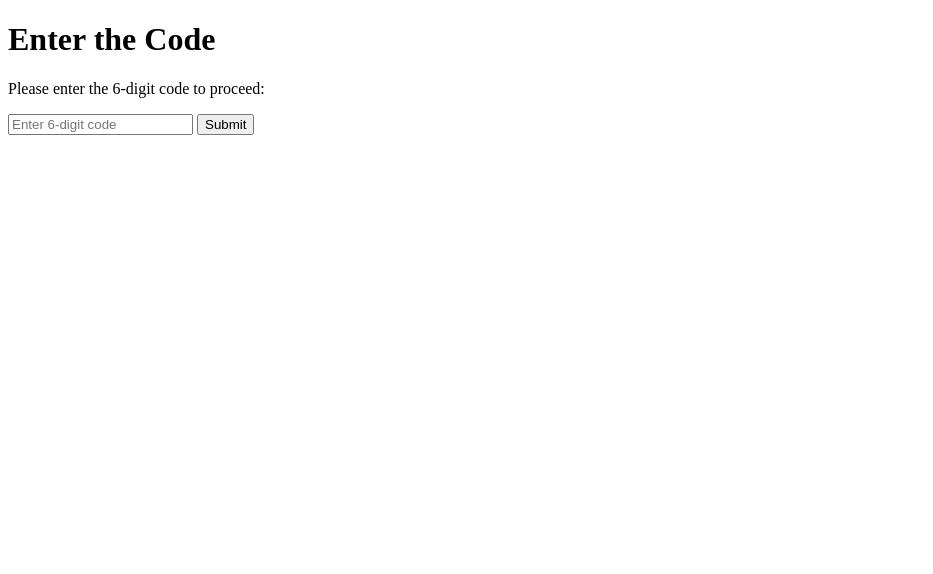
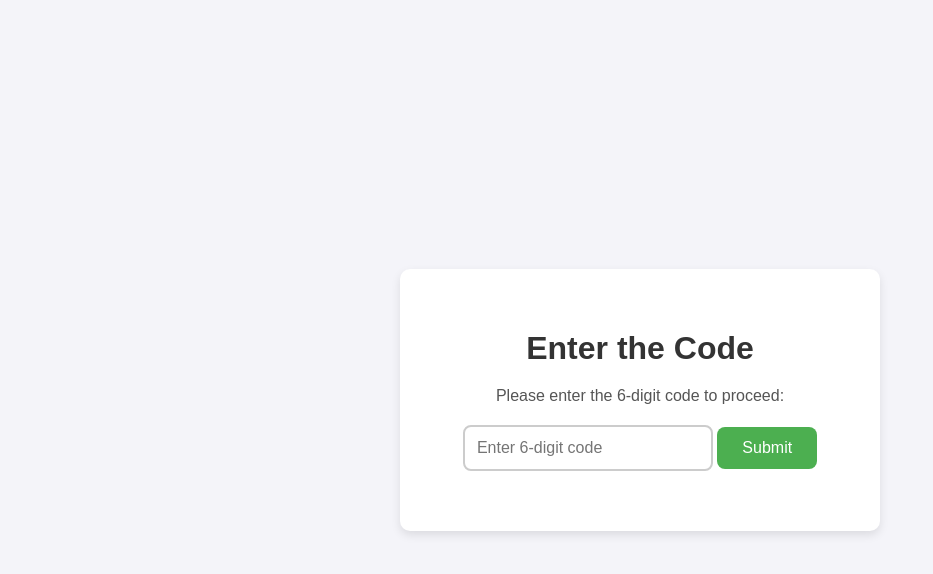
Before and after one commit to epicgamesfan100/paywall, a plain HTML site: page index.html in a window 1280 px wide. Shown: the whole page, without its empty margins (0-933 px from the left). Drawn offline with Linux system fonts and the light colour scheme.

Commit message:
Update index.html

```diff
--- a/index.html
+++ b/index.html
@@ -4,6 +4,105 @@
     <meta charset="UTF-8">
     <meta name="viewport" content="width=device-width, initial-scale=1.0">
     <title>Enter Code</title>
+    <style>
+        /* General body styles */
+        body {
+            font-family: 'Arial', sans-serif;
+            background-color: #f4f4f9;
+            margin: 0;
+            padding: 0;
+            display: flex;
+            justify-content: center;
+            align-items: center;
+            height: 100vh;
+            color: #333;
+        }
+
+        /* Main container */
+        .container {
+            text-align: center;
+            background: #ffffff;
+            padding: 40px;
+            border-radius: 10px;
+            box-shadow: 0 4px 10px rgba(0, 0, 0, 0.1);
+            width: 100%;
+            max-width: 400px;
+        }
+
+        /* Heading style */
+        h1 {
+            font-size: 2rem;
+            margin-bottom: 20px;
+            color: #333;
+        }
+
+        /* Paragraph style */
+        p {
+            font-size: 1rem;
+            color: #555;
+            margin-bottom: 20px;
+        }
+
+        /* Input field style */
+        input[type="text"] {
+            padding: 12px;
+            font-size: 1rem;
+            border: 2px solid #ccc;
+            border-radius: 8px;
+            width: 100%;
+            max-width: 250px;
+            box-sizing: border-box;
+            margin-bottom: 20px;
+            transition: border-color 0.3s ease-in-out;
+        }
+
+        /* Input field focus effect */
+        input[type="text"]:focus {
+            border-color: #4CAF50;
+            outline: none;
+        }
+
+        /* Button style */
+        button {
+            padding: 12px 25px;
+            font-size: 1rem;
+            color: #fff;
+            background-color: #4CAF50;
+            border: none;
+            border-radius: 8px;
+            cursor: pointer;
+            transition: background-color 0.3s ease-in-out;
+        }
+
+        /* Button hover effect */
+        button:hover {
+            background-color: #45a049;
+        }
+
+        /* Responsive styling */
+        @media screen and (max-width: 480px) {
+            .container {
+                padding: 30px;
+                width: 80%;
+            }
+
+            h1 {
+                font-size: 1.5rem;
+            }
+
+            p {
+                font-size: 0.9rem;
+            }
+
+            input[type="text"] {
+                font-size: 0.9rem;
+            }
+
+            button {
+                font-size: 0.9rem;
+            }
+        }
+    </style>
     <script>
         var spacebarPressCount = 0;  // Variable to track the number of Spacebar presses
 
@@ -40,9 +139,11 @@
     </script>
 </head>
 <body>
-    <h1>Enter the Code</h1>
-    <p>Please enter the 6-digit code to proceed:</p>
-    <input type="text" id="codeInput" maxlength="6" placeholder="Enter 6-digit code" />
-    <button onclick="checkCode()">Submit</button>
+    <div class="container">
+        <h1>Enter the Code</h1>
+        <p>Please enter the 6-digit code to proceed:</p>
+        <input type="text" id="codeInput" maxlength="6" placeholder="Enter 6-digit code" />
+        <button onclick="checkCode()">Submit</button>
+    </div>
 </body>
 </html>
```
